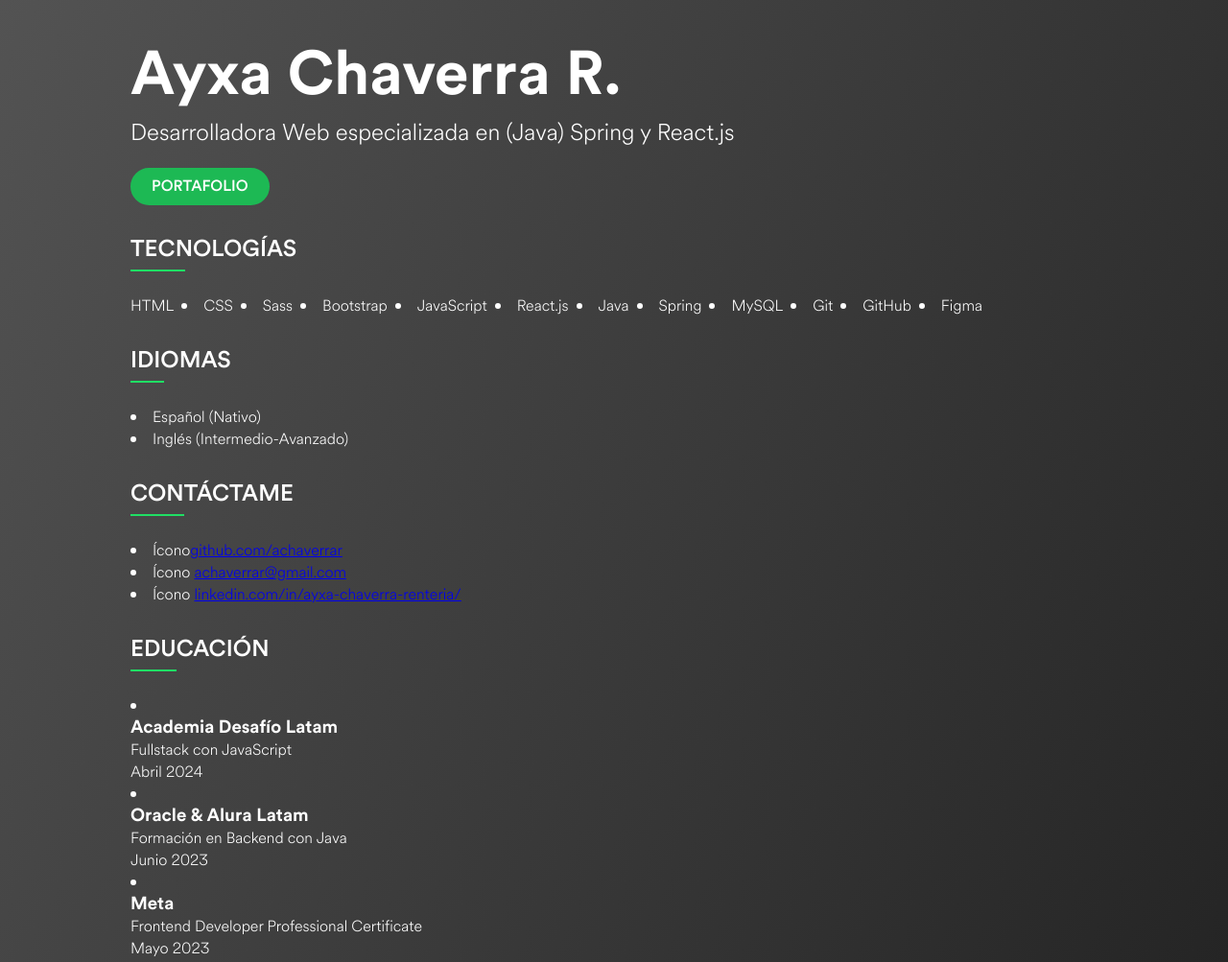
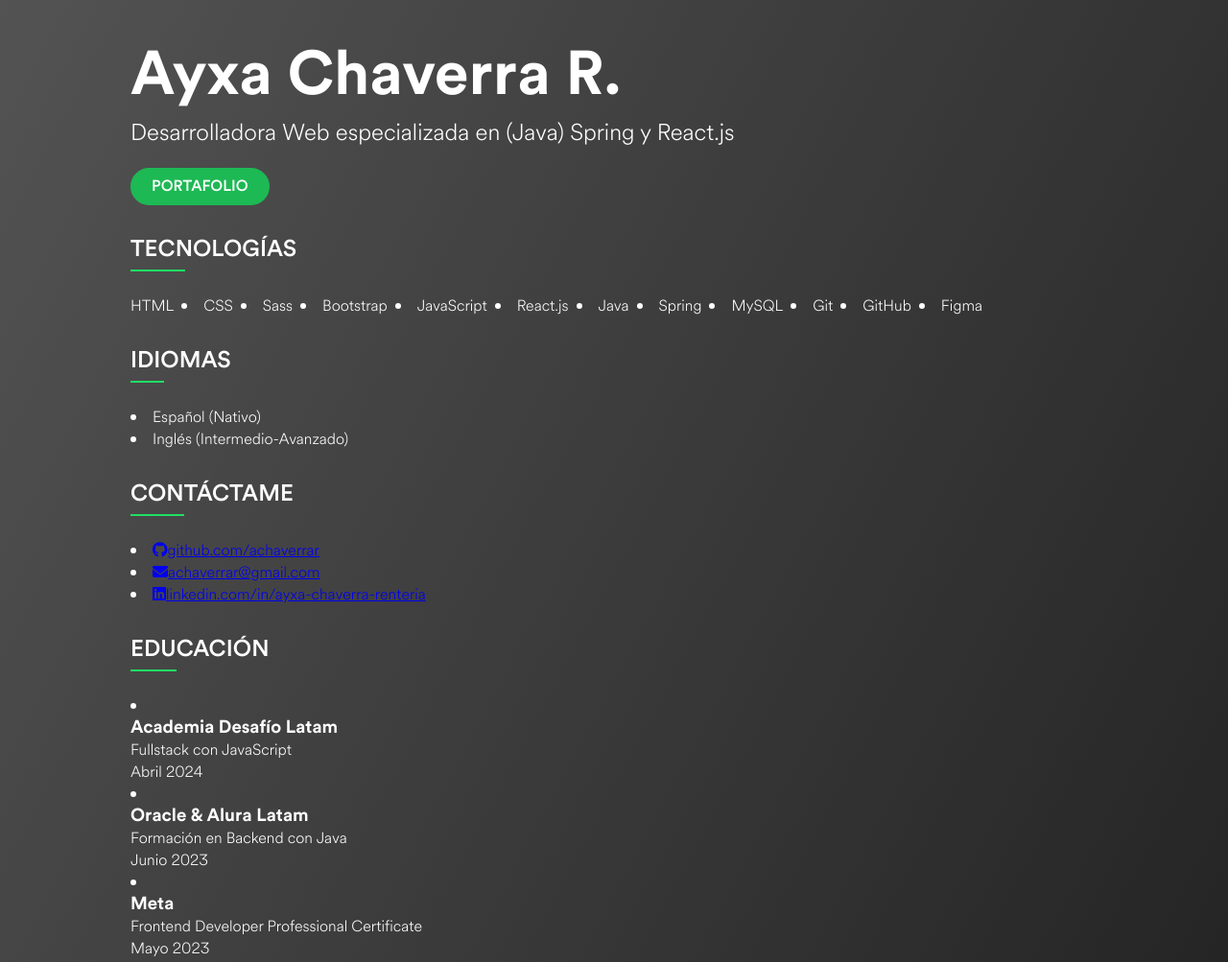
Before and after one commit to achaverrar/achaverrar.github.io, a plain HTML site: page index.html in a window 1280 px wide. Shown: the top 1003 px of the page at 96% size. Drawn offline with Linux system fonts and the light colour scheme.

Commit message:
Agrega los íconos de la sección #contact-me en el archivo html

```diff
--- a/index.html
+++ b/index.html
@@ -226,19 +226,25 @@
               <h2 class="section__title">Contáctame</h2>
               <ul class="section__content">
                 <li class="social">
-                  <span class="social__icon">Ícono</span
-                  ><a href="https://www.github.com/achaverrar"
-                    >github.com/achaverrar</a
+                  <a
+                    href="https://www.github.com/achaverrar"
+                    class="social__link"
+                    ><i class="fa-brands fa-github social__icon"></i
+                    ><span>github.com/achaverrar</span></a
                   >
                 </li>
                 <li class="social">
-                  <span class="social__icon">Ícono</span>
-                  <a href="mailto:achaverrar@gmail.com">achaverrar@gmail.com</a>
+                  <a href="mailto:achaverrar@gmail.com" class="social__link"
+                    ><i class="fa-solid fa-envelope social__icon"></i
+                    ><span>achaverrar@gmail.com</span></a
+                  >
                 </li>
                 <li class="social">
-                  <span class="social__icon">Ícono</span>
-                  <a href="https://www.linkedin.com/in/ayxa-chaverra-renteria/"
-                    >linkedin.com/in/ayxa-chaverra-renteria/</a
+                  <a
+                    href="https://www.linkedin.com/in/ayxa-chaverra-renteria/"
+                    class="social__link"
+                    ><i class="fa-brands fa-linkedin social__icon"></i
+                    ><span>linkedin.com/in/ayxa-chaverra-renteria</span></a
                   >
                 </li>
               </ul>
```
